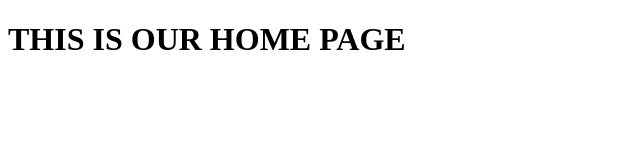
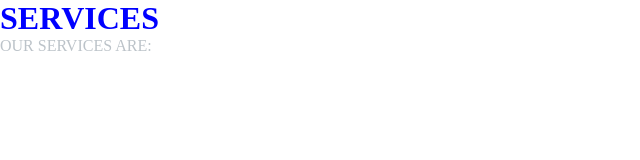
Before and after one commit to EasyCode01/thrift-app, a plain HTML site: page service.html in a window 1280 px wide. Shown: the whole page, without its empty margins (0-640 px from the left). Drawn offline with Linux system fonts and the light colour scheme.

Commit message:
HELLO JOSH

```diff
--- a/homepage.html
+++ b/service.html
@@ -4,8 +4,10 @@
     <meta charset="UTF-8" />
     <meta name="viewport" content="width=device-width, initial-scale=1.0" />
     <title>Document</title>
+    <link rel="stylesheet" href="./css/index.css" />
   </head>
   <body>
-    <h1>THIS IS OUR HOME PAGE</h1>
+    <h1>SERVICES</h1>
+    <p>OUR SERVICES ARE:</p>
   </body>
 </html>
```
Also changed, not shown: contact.html (added, +11 -0 lines), index.html (+1 -1 lines).
